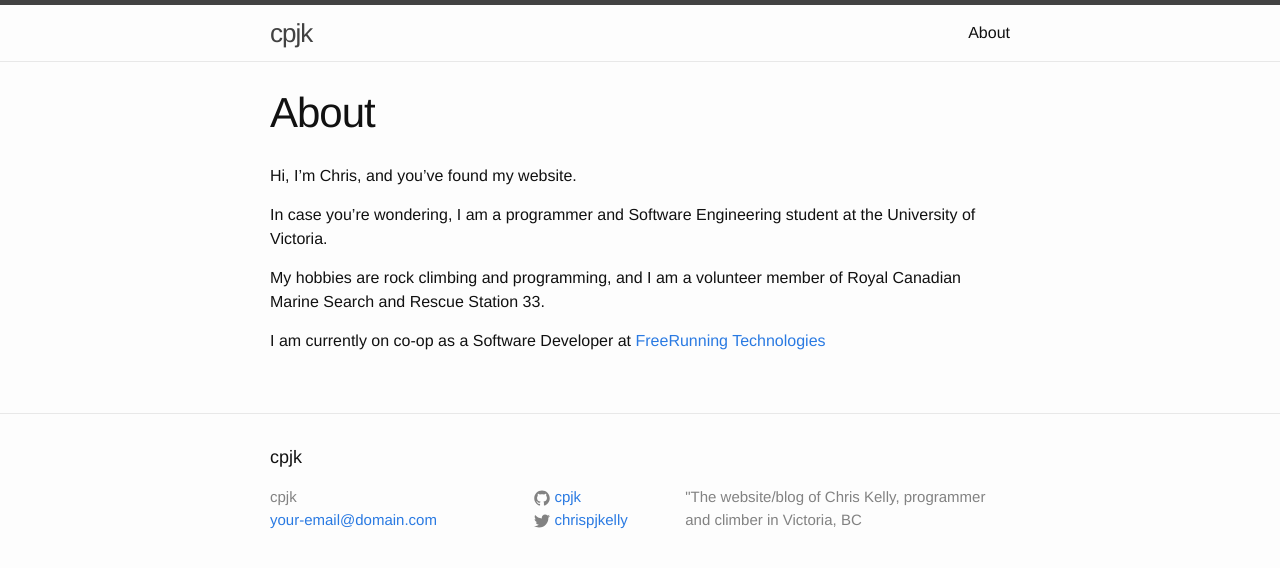
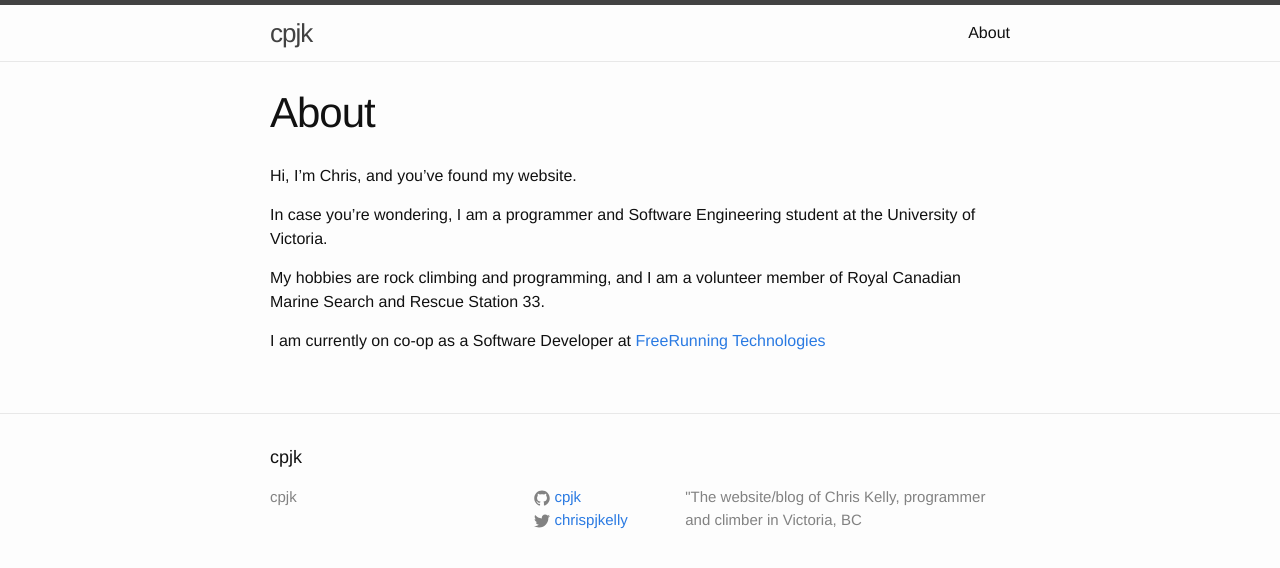
Before and after one commit to cpjk/cpjk.github.io, a Jekyll site: the page built from about.md, in a window 1280 px wide. Shown: the top 568 px of the page. Built offline with Jekyll 4.4.1, drawn with Linux system fonts in a browser that asks for light colours.

Commit message:
Update _config.yml

```diff
--- a/_config.yml
+++ b/_config.yml
@@ -1,10 +1,9 @@
 # Site settings
 title: cpjk
-email: your-email@domain.com
 description: > # this means to ignore newlines until "baseurl:"
  "The website/blog of Chris Kelly, programmer and climber in Victoria, BC
 baseurl: "" # the subpath of your site, e.g. /blog/
-url: "http://yourdomain.com" # the base hostname & protocol for your site
+url: "http://cpjk.me" # the base hostname & protocol for your site
 twitter_username: chrispjkelly
 github_username: cpjk
 
```
